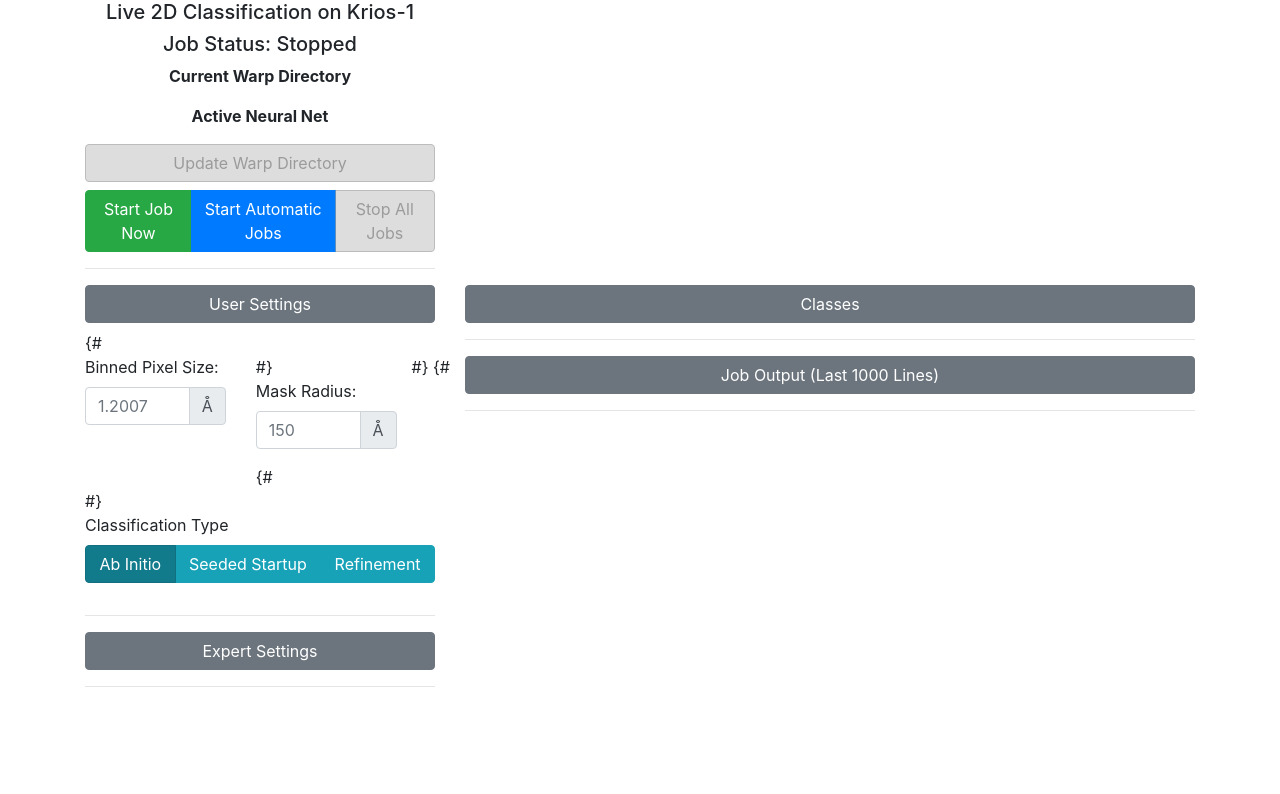
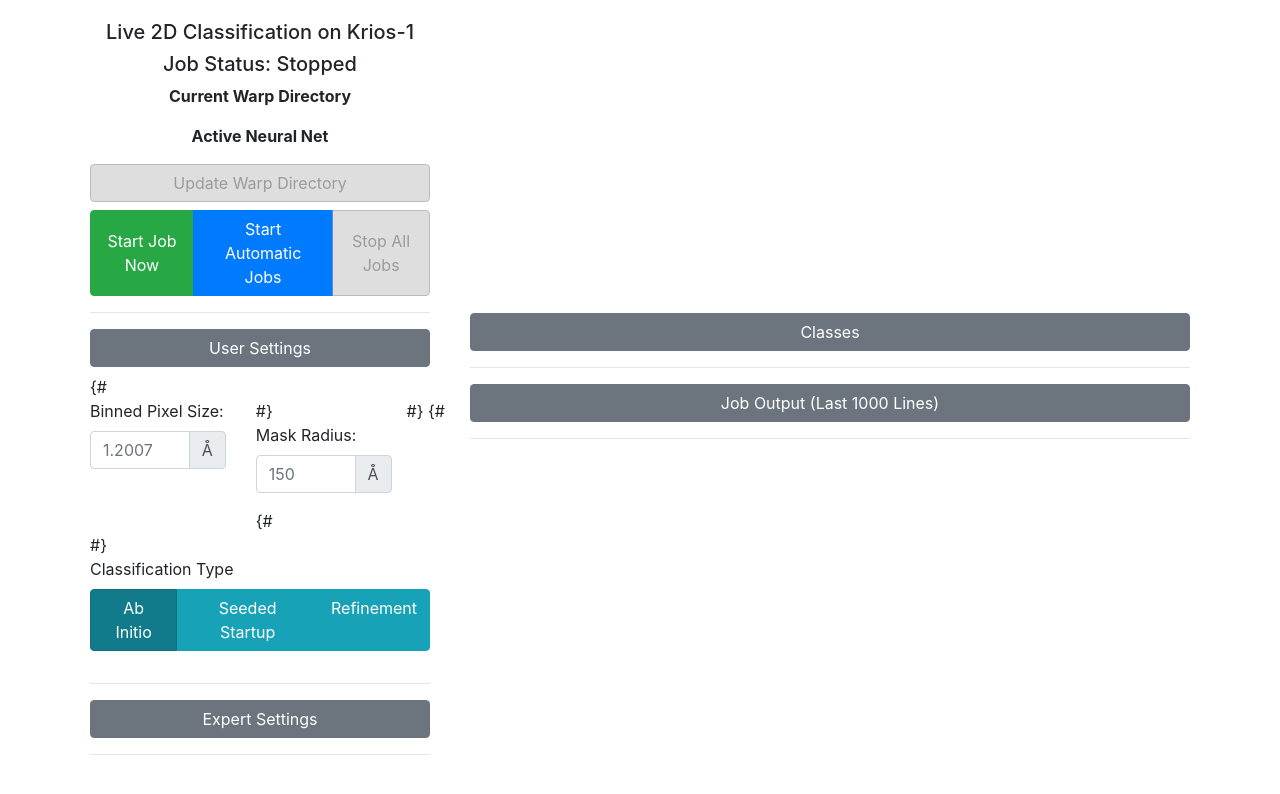
Before and after one commit to bbarad/Live2D, a plain HTML site: page live_2d/index.html in a window 1280 px wide. Drawn offline with nearby package versions, Linux system fonts and the light colour scheme; some packages are replaced by stand-ins of ours; a script that the page names is missing.

Commit message:
cleaned up the new layout a little bit

```diff
--- a/live_2d/static/custom.css
+++ b/live_2d/static/custom.css
@@ -58,6 +58,7 @@ body, html {
 }
 
 #left, #right {
+  padding: 2.5vh;
   max-height:95vh;
   overflow-y: scroll;
 }
```
